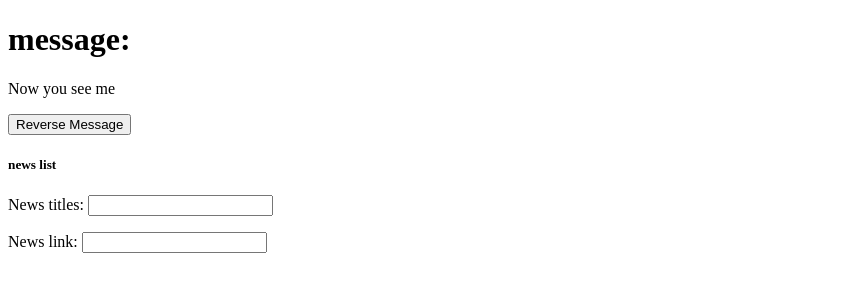
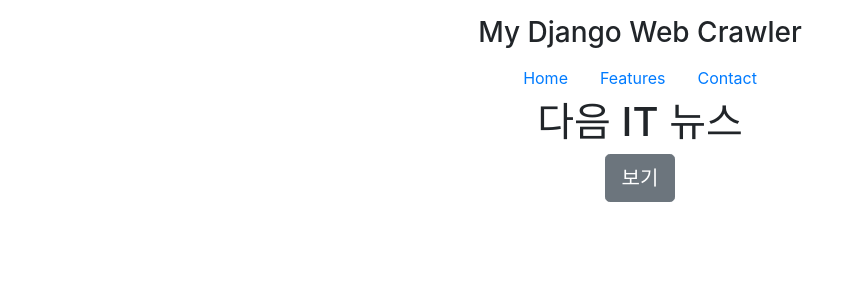
Before and after one commit to epicari/my_django, a Django app: template myproject/news/templates/index.html in a window 1280 px wide. Shown: the top 300 px of the page, without its empty margins (0-857 px from the left). Run offline with Django 3.2, Linux system fonts and the light colour scheme; the template is opened without the code that fills it: values that come from a table or form of the project are taken from there, others are empty; some libraries are stand-ins or nearby versions.

Commit message:
add Templates, fixed url

```diff
--- a/myproject/myproject/urls.py
+++ b/myproject/myproject/urls.py
@@ -17,9 +17,10 @@ from django.contrib import admin
 from django.urls import path, include
 from .routers import router
 from django.views.generic import TemplateView
+from news import views
 
 urlpatterns = [
     path('admin/', admin.site.urls),
-    path('api/', include(router.urls)),
-    path('news', TemplateView.as_view(template_name='index.html')),
+    path('', views.index, name='index'),
+    path('news/', views.news, name='news'),
 ]
--- a/myproject/news/templates/index.html
+++ b/myproject/news/templates/index.html
@@ -1,52 +1,57 @@
-<!DOCTYPE html>
-<html>
-    <head>
-        <title>Django+VueJs</title>
-        <script src="https://cdn.jsdelivr.net/npm/vue/dist/vue.js"></script>
-    </head>
-    <body>
-        <div id = "app">
-            <h1> message: </h1>
-            {{ message }}
-         </div>
-         <div id = "app-2">
-             <span v-if="seen">Now you see me</span>
-         </div>
-         <div id = "app-3">
-             <p>{{ message }}</p>
-             <button v-on: click="reverseMessage">Reverse Message</button>
-         </div>
-         <div>
-             <form method = "POST">
-                 {% csrf_token %}
-                 <h5>news list</h5>
-                 {{ form.as_p }}
-             </form>
-        </div>
-        <script>
-            var app = new Vue({
-                el: '#app',
-                data: {
-                    message: 'Hello Vue!'
-                }
-            })
-            var app2 = new Vue({
-                el: '#app-2',
-                data: {
-                    seen: true
-                }
-            })
-            var app3 = new Vue({
-                el: '#app-3',
-                data: {
-                    message: 'Hello VueJs!'
-                },
-                methods: {
-                    reverseMessage: function (){
-                        this.message = this.message.split('').reverse().join('')
-                    }
-                }
-            })
-        </script>
-    </body>
+<!doctype html>
+<html lang="en">
+{% load static %}
+  <head>
+    <meta charset="utf-8">
+    <meta name="viewport" content="width=device-width, initial-scale=1, shrink-to-fit=no">
+    <meta name="description" content="">
+    <meta name="author" content="Mark Otto, Jacob Thornton, and Bootstrap contributors">
+    <meta name="generator" content="Jekyll v4.0.1">
+    <title>My Django Web Crawler</title>
+
+    <link rel="canonical" href="https://getbootstrap.com/docs/4.5/examples/cover/">
+
+    <!-- Bootstrap core CSS -->
+<!--<link href="../assets/dist/css/bootstrap.css" rel="stylesheet">-->
+
+    <style>
+      .bd-placeholder-img {
+        font-size: 1.125rem;
+        text-anchor: middle;
+        -webkit-user-select: none;
+        -moz-user-select: none;
+        -ms-user-select: none;
+        user-select: none;
+      }
+
+      @media (min-width: 768px) {
+        .bd-placeholder-img-lg {
+          font-size: 3.5rem;
+        }
+      }
+    </style>
+    <!-- Custom styles for this template -->
+    <link rel="stylesheet" href="https://stackpath.bootstrapcdn.com/bootstrap/4.5.0/css/bootstrap.min.css" integrity="sha384-9aIt2nRpC12Uk9gS9baDl411NQApFmC26EwAOH8WgZl5MYYxFfc+NcPb1dKGj7Sk" crossorigin="anonymous">
+    <link rel="stylesheet" href="{% static 'css/cover.css' %}">
+  </head>
+  <body class="text-center">
+    <div class="cover-container d-flex w-100 h-100 p-3 mx-auto flex-column">
+  <header class="masthead mb-auto">
+    <div class="inner">
+      <h3 class="masthead-brand">My Django Web Crawler</h3>
+      <nav class="nav nav-masthead justify-content-center">
+        <a class="nav-link active" href="#">Home</a>
+        <a class="nav-link" href="#">Features</a>
+        <a class="nav-link" href="#">Contact</a>
+      </nav>
+    </div>
+  </header>
+  <main role="main" class="inner cover">
+    <h1 class="cover-heading">다음 IT 뉴스</h1>
+    <p class="lead">
+      <a href="{% url 'news' %}" class="btn btn-lg btn-secondary">보기</a>
+    </p>
+  </main>
+</div>
+</body>
 </html>
--- a/myproject/web_crw_news_titles.py
+++ b/myproject/web_crw_news_titles.py
@@ -23,7 +23,7 @@ def news_titles():
 
     return data
 
-if __name__ == "__main__": # 이 파일이 단독 실행 할 경우
+if __name__ == "__main__":
     news_dict = news_titles()
     for t, l in news_dict.items():
         News(news_titles=t, news_link=l).save()
```
Also changed, not shown: myproject/myproject/settings.py (+7 -1 lines), myproject/myproject/templates/base.html (added, +58 -0 lines), myproject/news/templates/news.html (added, +14 -0 lines), myproject/news/views.py (+6 -11 lines), myproject/news/migrations/0001_initial.py, 3 other files.
